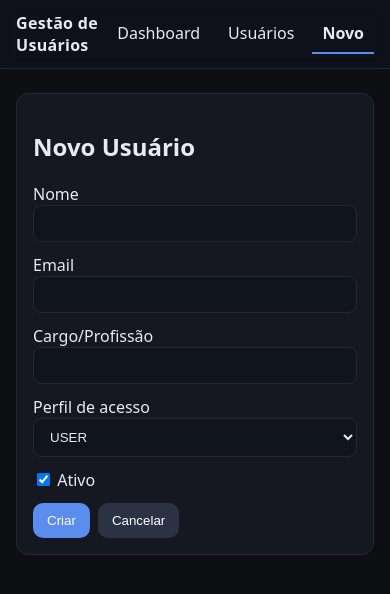
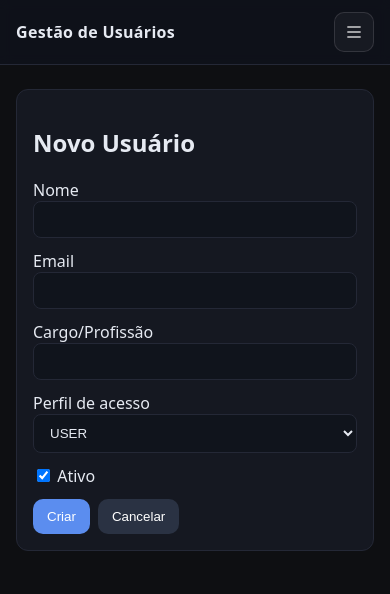
Before and after one commit to Gabriel1000000/gestao-usuarios-dashboard, a React (Vite) app in the folder frontend/: page /users/new in a window 390 px wide. Shown: the top 594 px of the page. Built offline with nearby package versions, Linux system fonts and the light colour scheme.

Commit message:
feat(navbar): adicionar responsividade com dropdown para mobile, refatorar estilos e ícones Bootstrap

```diff
--- a/frontend/index.html
+++ b/frontend/index.html
@@ -4,6 +4,8 @@
     <meta charset="UTF-8" />
     <meta name="viewport" content="width=device-width, initial-scale=1.0" />
     <link rel="shortcut icon" href="./public/favicon.svg" type="image/x-icon">
+    <link rel="stylesheet" href="https://cdn.jsdelivr.net/npm/bootstrap-icons@1.11.3/font/bootstrap-icons.min.css"/>
+
     <title>Gestão de Usuários</title>
   </head>
   <body>
--- a/frontend/src/components/NavBar.tsx
+++ b/frontend/src/components/NavBar.tsx
@@ -1,18 +1,63 @@
+import { useEffect, useState } from 'react'
 import { NavLink } from 'react-router-dom'
 import '../styles/navbar.css'
 
+export default function NavBar() {
+  const [open, setOpen] = useState(false)
 
-export default function NavBar() {
-  const link = ({ isActive }: { isActive: boolean }) =>
-    `nav-link${isActive ? ' active' : ''}`
+  const link = ({ isActive }: { isActive: boolean }) => `nav-link${isActive ? ' active' : ''}`
+
+  // Fecha o menu ao mudar o tamanho da tela para desktop
+  useEffect(() => {
+    const onResize = () => {
+      if (window.innerWidth > 768) setOpen(false)
+    }
+    window.addEventListener('resize', onResize)
+    return () => window.removeEventListener('resize', onResize)
+  }, [])
+
+  const closeMenu = () => setOpen(false)
+  const toggleMenu = () => setOpen((v) => !v)
 
   return (
     <nav className="navbar">
       <div className="navbar-brand">Gestão de Usuários</div>
-      <div className="navbar-links">
-        <NavLink to="/" end className={link}>Dashboard</NavLink>
-        <NavLink to="/users" end className={link}>Usuários</NavLink>
-        <NavLink to="/users/new" className={link}>Novo</NavLink>
+
+      {/* Desktop */}
+      <div className="navbar-links navbar-links--desktop">
+        <NavLink to="/" end className={link}>
+          Dashboard
+        </NavLink>
+        <NavLink to="/users" end className={link}>
+          Usuários
+        </NavLink>
+        <NavLink to="/users/new" className={link}>
+          Novo
+        </NavLink>
+      </div>
+
+      {/* Mobile button */}
+      <button
+        type="button"
+        className="navbar-toggle"
+        aria-label={open ? 'Fechar menu' : 'Abrir menu'}
+        aria-expanded={open}
+        onClick={toggleMenu}
+      >
+        <i className={open ? 'bi bi-x-lg' : 'bi bi-list'} />
+      </button>
+
+      {/* Mobile dropdown */}
+      <div className={`navbar-mobile ${open ? 'is-open' : ''}`}>
+        <NavLink to="/" end className={link} onClick={closeMenu}>
+          Dashboard
+        </NavLink>
+        <NavLink to="/users" end className={link} onClick={closeMenu}>
+          Usuários
+        </NavLink>
+        <NavLink to="/users/new" className={link} onClick={closeMenu}>
+          Novo
+        </NavLink>
       </div>
     </nav>
   )
--- a/frontend/src/styles/navbar.css
+++ b/frontend/src/styles/navbar.css
@@ -3,29 +3,33 @@
   position: sticky;
   top: 0;
   z-index: 10;
+
   display: flex;
   align-items: center;
   justify-content: space-between;
+  gap: 12px;
+
   padding: 12px 16px;
   background: #0f121aee;
   backdrop-filter: blur(6px);
   border-bottom: 1px solid var(--border);
+
+  /* necessário pro dropdown ficar alinhado ao navbar */
+  box-sizing: border-box;
 }
 
 .navbar-brand {
   font-weight: 700;
-  letter-spacing: .3px;
+  letter-spacing: 0.3px;
 }
 
-.navbar-links {
-  display: flex;
-  gap: 8px;
-}
-
+/* Links base */
 .nav-link {
   padding: 8px 10px;
   border-bottom: 2px solid transparent;
   border-radius: 6px 6px 0 0;
+  text-decoration: none;
+  color: inherit;
 }
 
 .nav-link:hover {
@@ -37,3 +41,93 @@
   border-bottom-color: var(--primary);
   font-weight: 600;
 }
+
+/* Desktop links */
+.navbar-links {
+  display: flex;
+  gap: 8px;
+}
+
+/* Toggle (hamburger/X) */
+.navbar-toggle {
+  display: none; /* aparece só no mobile */
+  align-items: center;
+  justify-content: center;
+
+  width: 40px;
+  height: 40px;
+
+  border: 1px solid rgba(255, 255, 255, 0.12);
+  background: rgba(255, 255, 255, 0.04);
+  border-radius: 10px;
+
+  color: #fff;
+  cursor: pointer;
+}
+
+.navbar-toggle:hover {
+  background: rgba(255, 255, 255, 0.06);
+}
+
+.navbar-toggle i {
+  font-size: 20px;
+  line-height: 1;
+}
+
+/* Mobile dropdown container */
+.navbar-mobile {
+  display: none;
+}
+
+/* =========================
+   Mobile
+   ========================= */
+@media (max-width: 768px) {
+  /* esconde links desktop */
+  .navbar-links--desktop {
+    display: none;
+  }
+
+  /* mostra botão */
+  .navbar-toggle {
+    display: inline-flex;
+  }
+
+  /* dropdown */
+  .navbar-mobile {
+    position: absolute;
+    top: calc(100% + 8px);
+    right: 16px;
+
+    width: min(240px, calc(100vw - 32px));
+    padding: 10px;
+
+    background: #0f121a;
+    border: 1px solid rgba(255, 255, 255, 0.10);
+    border-radius: 12px;
+
+    box-shadow: 0 10px 30px rgba(0, 0, 0, 0.35);
+  }
+
+  .navbar-mobile.is-open {
+    display: grid;
+    gap: 6px;
+  }
+
+  /* links no dropdown: estilo de “botão” */
+  .navbar-mobile .nav-link {
+    border-radius: 10px;
+    border-bottom: 0;
+    padding: 10px 12px;
+  }
+
+  .navbar-mobile .nav-link:hover {
+    border-bottom: 0;
+  }
+
+  .navbar-mobile .nav-link.active {
+    border-bottom: 0;
+    outline: 1px solid rgba(255, 255, 255, 0.12);
+    background: rgba(255, 255, 255, 0.06);
+  }
+}
```
